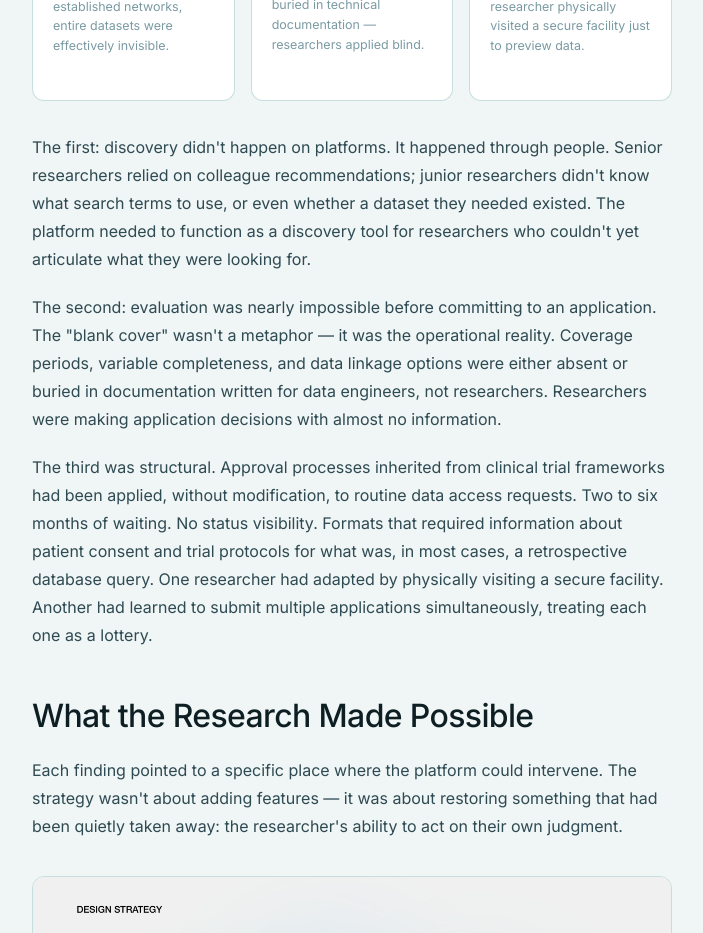
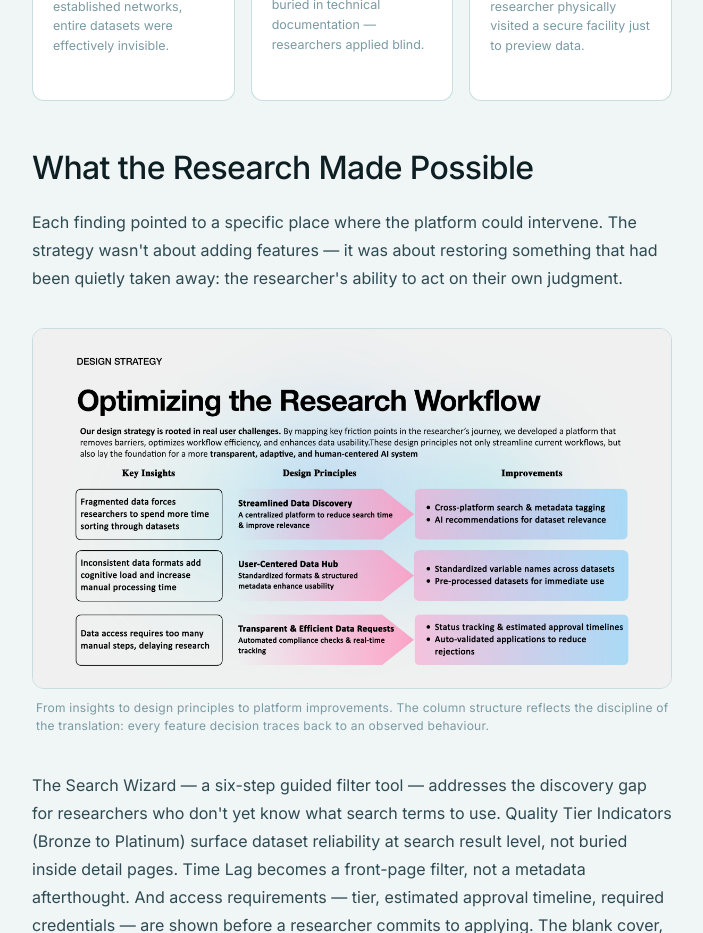
Before and after one commit to tl-sy-nl/portfolio, a React (Vite) app: page /cases/academic-platform in a window 1280 px wide. Shown: the part 4800-5733 px from the top of the page, without its empty margins (288-991 px from the left). Built offline with nearby package versions, Linux system fonts and the light colour scheme; a web font is replaced by a local one.

Commit message:
remove redundant insight paragraphs after InsightCards

```diff
--- a/src/pages/cases/AcademicPlatform.jsx
+++ b/src/pages/cases/AcademicPlatform.jsx
@@ -340,10 +340,6 @@ export default function AcademicPlatform() {
         <p>Three findings recurred across every interview, regardless of which industry the researcher came from or how long they had been working.</p>
 
         <InsightCards />
-
-        <p>The first: discovery didn't happen on platforms. It happened through people. Senior researchers relied on colleague recommendations; junior researchers didn't know what search terms to use, or even whether a dataset they needed existed. The platform needed to function as a discovery tool for researchers who couldn't yet articulate what they were looking for.</p>
-        <p>The second: evaluation was nearly impossible before committing to an application. The "blank cover" wasn't a metaphor — it was the operational reality. Coverage periods, variable completeness, and data linkage options were either absent or buried in documentation written for data engineers, not researchers. Researchers were making application decisions with almost no information.</p>
-        <p>The third was structural. Approval processes inherited from clinical trial frameworks had been applied, without modification, to routine data access requests. Two to six months of waiting. No status visibility. Formats that required information about patient consent and trial protocols for what was, in most cases, a retrospective database query. One researcher had adapted by physically visiting a secure facility. Another had learned to submit multiple applications simultaneously, treating each one as a lottery.</p>
       </FadeIn>
 
       {/* ── DESIGN STRATEGY ── */}
```
